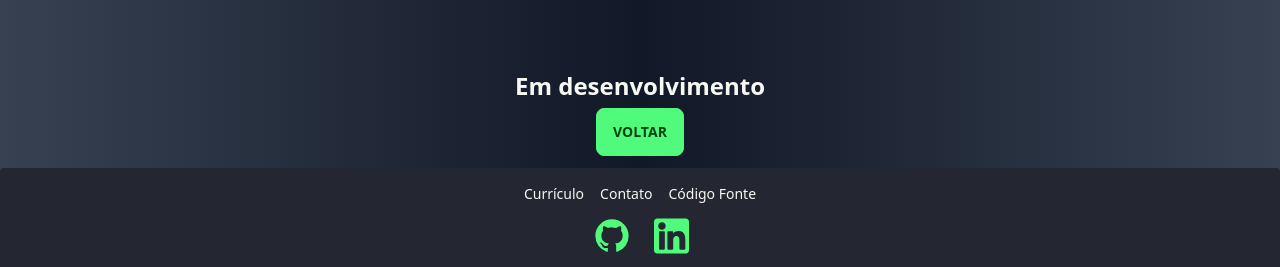
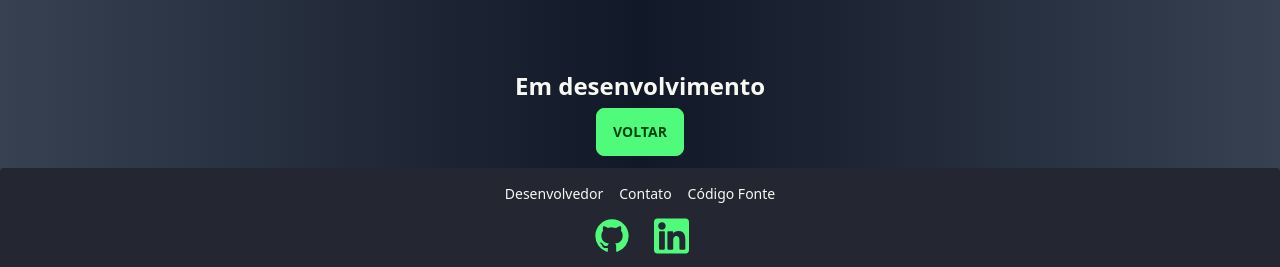
Before and after one commit to AlanStall/practice-english, a React (Vite) app: page /Add in a window 1280 px wide. Shown: the top 267 px of the page. Built offline with nearby package versions, Linux system fonts and the light colour scheme.

Commit message:
change page resume

```diff
--- a/src/Components/Footer.jsx
+++ b/src/Components/Footer.jsx
@@ -1,6 +1,5 @@
 import React from 'react';
 import {CopyToClipboard} from 'react-copy-to-clipboard';
-import { Link } from 'react-router-dom';
 
 export function Footer() {
   return (
@@ -9,8 +8,11 @@ export function Footer() {
         className="footer footer-center gap-2 py-4 xs2:p-4 bg-base-200 text-base-content rounded"
         >
         <div className="grid grid-flow-col gap-2 xs:gap-4">
-            <a className="link link-hover hover:text-[#00ff88]">
-                <Link to="/Curriculo" target="_blank">Currículo</Link>
+            <a
+            className="link link-hover hover:text-[#00ff88]" target="_blank"
+            href="https://github.com/AlanStall"
+            >
+            Desenvolvedor
             </a>
             <a
             className="link link-hover hover:text-[#00ff88]" target="_blank"
--- a/src/Pages/Curriculo.jsx
+++ /dev/null
@@ -1,14 +0,0 @@
-import React from 'react';
-import curriculo from '../../src/Alan_Stall_Curriculo-092022.webp';
-
-export function Curriculo() {
-
-  return (
-    <>
-        <div
-            className="hero min-h-screen m-auto"
-            style={{ backgroundImage: `url(${curriculo})`, width: '41.5%' }}>
-        </div>
-    </>
-  );
-}
--- a/src/Routes.jsx
+++ b/src/Routes.jsx
@@ -2,7 +2,6 @@ import React from 'react';
 import { Routes, Route } from 'react-router-dom';
 import { App } from './App';
 import { Add } from './Pages/Add';
-import { Curriculo } from './Pages/Curriculo';
 import { Pronunciation } from './Pages/Pronunciation';
 import './styles.css';
 
@@ -12,7 +11,6 @@ function AllRoutes() {
       <Route path="/" element={< App />}>
         <Route path="/" element={< Pronunciation />} />
         <Route path="/Add" element={< Add />} />
-        <Route path="/Curriculo" element={< Curriculo />} />
         <Route path="*" element={<h3 className='grid place-items-center text-2xl'>Not Found</h3>} />
       </Route>
     </Routes>
```
Also changed, not shown: src/Alan_Stall_Curriculo-092022.webp (deleted).
